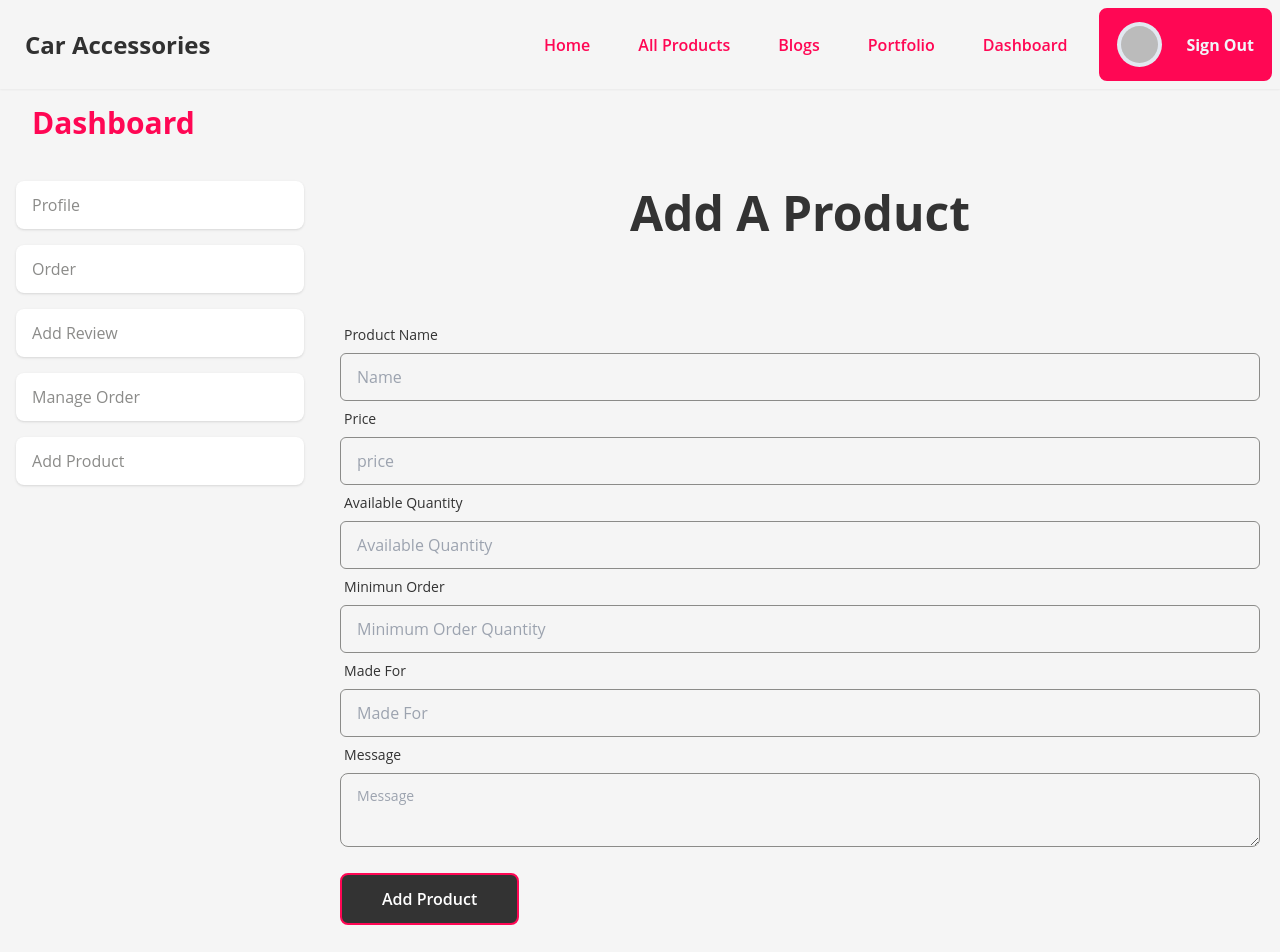
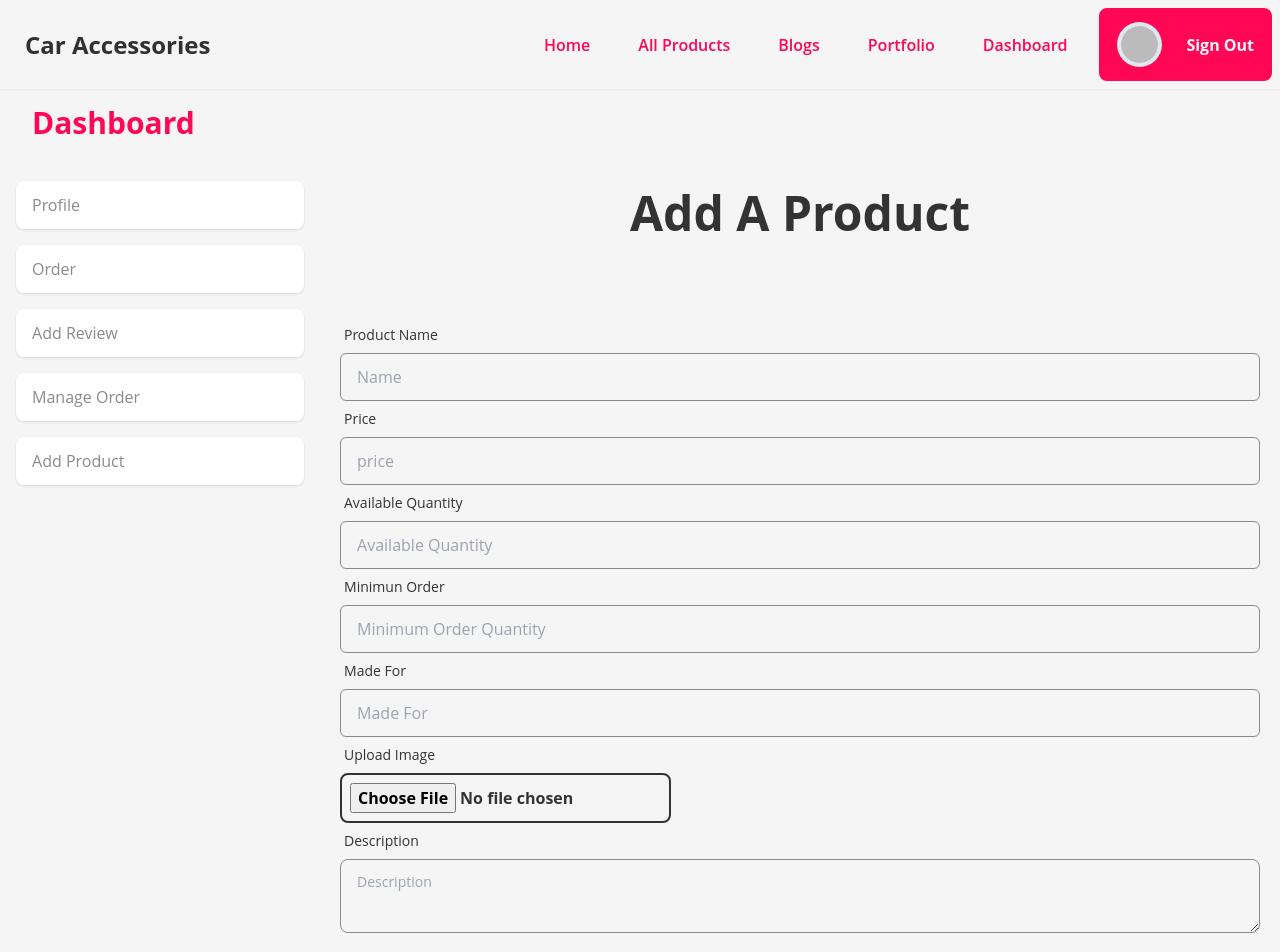
Before and after one commit to munna-aziz-hridoy/car-accesories-client, a React (Create React App) app: page /dashboard/addproduct in a window 1280 px wide. Shown: the top 952 px of the page. Built offline with nearby package versions, Linux system fonts and the light colour scheme; no server answers; sample sign-in values are in the browser's storage.

Commit message:
handle add product

```diff
--- a/src/Components/Header/Header.jsx
+++ b/src/Components/Header/Header.jsx
@@ -33,13 +33,13 @@ const Header = () => {
               <div
                 className={`${
                   openInfo ? "flex" : "hidden"
-                } absolute flex-col justify-center items-center gap-5 p-6 rounded-lg bg-base-100 shadow-lg top-16 -left-6`}
+                } absolute flex-col justify-center items-center gap-5 p-6 rounded-lg bg-base-100 shadow-lg top-16 -left-14 md:-left-16`}
               >
                 <p className="text-xl font-bold text-neutral capitalize">
-                  name
+                  {user?.displayName}
                 </p>
                 <p className="font-semibold text-accent capitalize">
-                  name@email.com
+                  {user?.email}
                 </p>
               </div>
             </div>
--- a/src/Components/ProductCard/ProductCard.jsx
+++ b/src/Components/ProductCard/ProductCard.jsx
@@ -44,10 +44,7 @@ const ProductCard = ({ product }) => {
           /per units
         </p>
         <p className="text-accent capitalize font-medium">
-          made for:{" "}
-          {madeFor.map((item, index) => (
-            <span key={index}>{item}, </span>
-          ))}
+          made for: {madeFor}
         </p>
         <div className="card-actions justify-end">
           <button
--- a/src/Pages/DashBoard/AddProduct/AddProduct.jsx
+++ b/src/Pages/DashBoard/AddProduct/AddProduct.jsx
@@ -1,33 +1,75 @@
-import React from "react";
+import axios from "axios";
+import React, { useContext } from "react";
+import { useForm } from "react-hook-form";
+import { toast } from "react-toastify";
+import { ServerUrlContext } from "../../..";
 import CustomTitle from "../../../Components/CustomTitle/CustomTitle";
 
 const AddProduct = () => {
+  const serverUrl = useContext(ServerUrlContext);
+  const {
+    handleSubmit,
+    register,
+    reset,
+    formState: { errors },
+  } = useForm();
+
+  const handleAddProduct = async (inputData) => {
+    const { productImg, ...rest } = inputData;
+    const uploadedImg = productImg[0];
+    const formData = new FormData();
+    formData.append("image", uploadedImg);
+
+    const imgbbAPIkey = "52ad69453d156ba9876338195fd1a8a5";
+    const url = `https://api.imgbb.com/1/upload?key=${imgbbAPIkey}`;
+    const { data: imgData } = await axios.post(url, formData);
+    const image = imgData.data.url;
+    const product = { ...rest, image };
+    const { data } = await axios.post(`${serverUrl}/addProducts`, product);
+    if (data.acknowledged) {
+      toast.success("Product has been uploaded");
+    }
+    reset();
+  };
+
   return (
     <div>
       <CustomTitle page="Add Product" />
       <h2 className="text-3xl md:text-5xl font-bold text-neutral text-center my-20 capitalize">
         add a product
       </h2>
-      <form>
+      <form onSubmit={handleSubmit(handleAddProduct)}>
         <label className="label">
           <span className="label-text capitalize text-neutral">
             product name
           </span>
         </label>
         <input
+          {...register("name", { required: "Please Enter Product Name" })}
           type="text"
           placeholder="Name"
           className="input input-bordered input-accent rounded-md  w-full"
         />
+        {errors.name ? (
+          <p className="text-xs text-red-300 my-2">{errors?.name?.message}</p>
+        ) : (
+          ""
+        )}
 
         <label className="label">
           <span className="label-text capitalize text-neutral">price</span>
         </label>
         <input
+          {...register("price", { required: "Please Enter Product Price" })}
           type="number"
           placeholder="price"
           className="input input-bordered input-accent rounded-md  w-full"
         />
+        {errors.price ? (
+          <p className="text-xs text-red-300 my-2">{errors?.name?.message}</p>
+        ) : (
+          ""
+        )}
 
         <label className="label">
           <span className="label-text capitalize text-neutral">
@@ -35,10 +77,20 @@ const AddProduct = () => {
           </span>
         </label>
         <input
+          {...register("availableQuantity", {
+            required: "How much product you have?",
+          })}
           type="number"
           placeholder="Available Quantity"
           className="input input-bordered input-accent rounded-md w-full"
         />
+        {errors.availableQuantity ? (
+          <p className="text-xs text-red-300 my-2">
+            {errors?.availableQuantity?.message}
+          </p>
+        ) : (
+          ""
+        )}
 
         <label className="label">
           <span className="label-text capitalize text-neutral">
@@ -46,27 +98,64 @@ const AddProduct = () => {
           </span>
         </label>
         <input
+          {...register("minOrderQuantity", {})}
           type="number"
           placeholder="Minimum Order Quantity"
           className="input input-bordered input-accent rounded-md  w-full"
         />
+        {errors.minOrderQuantity ? (
+          <p className="text-xs text-red-300 my-2">
+            {errors?.minOrderQuantity?.message}
+          </p>
+        ) : (
+          ""
+        )}
 
         <label className="label">
           <span className="label-text capitalize text-neutral">made for</span>
         </label>
         <input
+          {...register("madeFor")}
           type="text"
           placeholder="Made For"
           className="input input-bordered input-accent rounded-md w-full"
         />
 
         <label className="label">
-          <span className="label-text capitalize text-neutral">Message</span>
+          <span className="label-text capitalize text-neutral">
+            Upload Image
+          </span>
+        </label>
+        <input
+          {...register("productImg", { required: "Please upload any image" })}
+          type="file"
+          className="w-fit p-2 border-2 border-neutral text-neutral font-bold rounded-lg"
+        />
+        {errors.productImg ? (
+          <p className="text-xs text-red-300 my-2">
+            {errors?.productImg?.message}
+          </p>
+        ) : (
+          ""
+        )}
+
+        <label className="label">
+          <span className="label-text capitalize text-neutral">
+            Description
+          </span>
         </label>
         <textarea
+          {...register("details", { required: "Description is needed" })}
           className="textarea textarea-accent w-full"
-          placeholder="Message"
+          placeholder="Description"
         ></textarea>
+        {errors.details ? (
+          <p className="text-xs text-red-300 my-2">
+            {errors?.details?.message}
+          </p>
+        ) : (
+          ""
+        )}
         <input
           type="submit"
           value="Add Product"
--- a/src/Pages/PurchaseProduct/PurchaseProduct.jsx
+++ b/src/Pages/PurchaseProduct/PurchaseProduct.jsx
@@ -52,10 +52,7 @@ const PurchaseProduct = () => {
             </p>
 
             <p className="text-accent capitalize font-medium">
-              made for:{" "}
-              {madeFor.map((item, index) => (
-                <span key={index}>{item}, </span>
-              ))}
+              made for: {madeFor}
             </p>
           </div>
           <label
```
